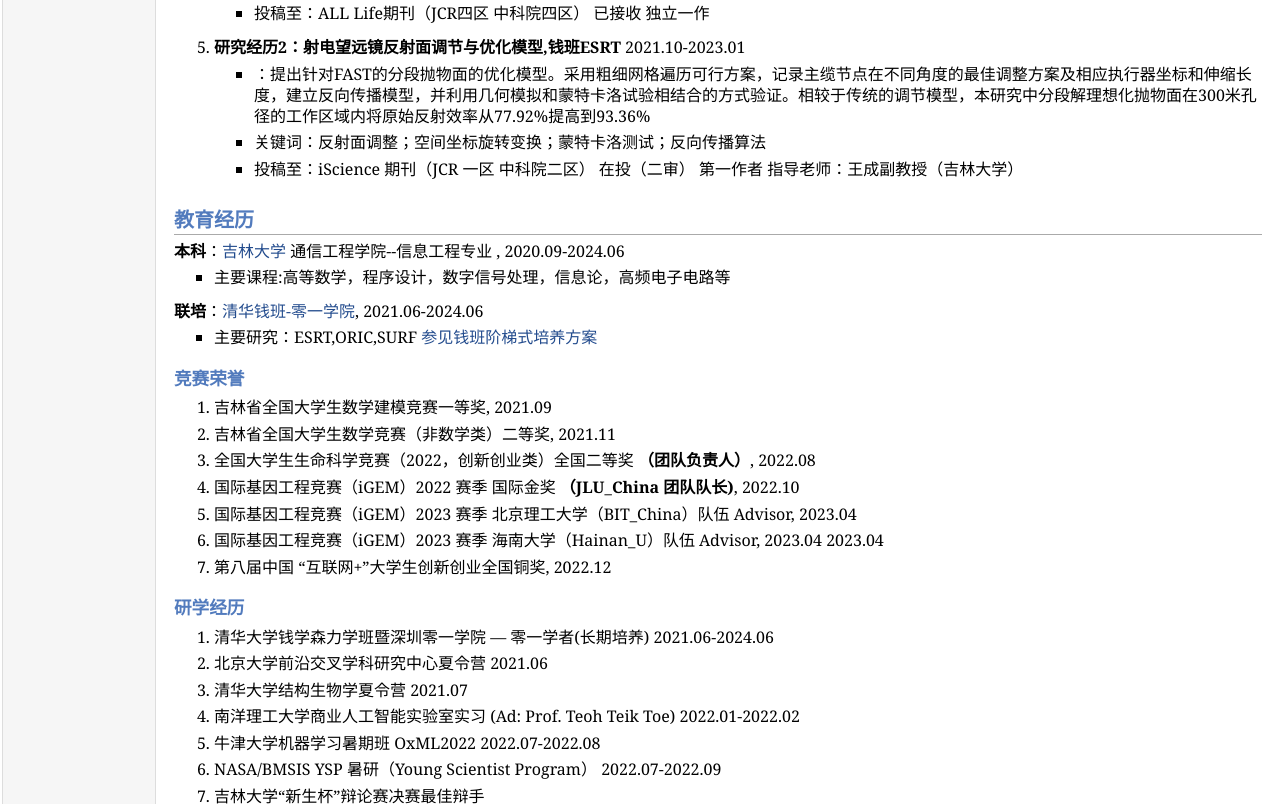
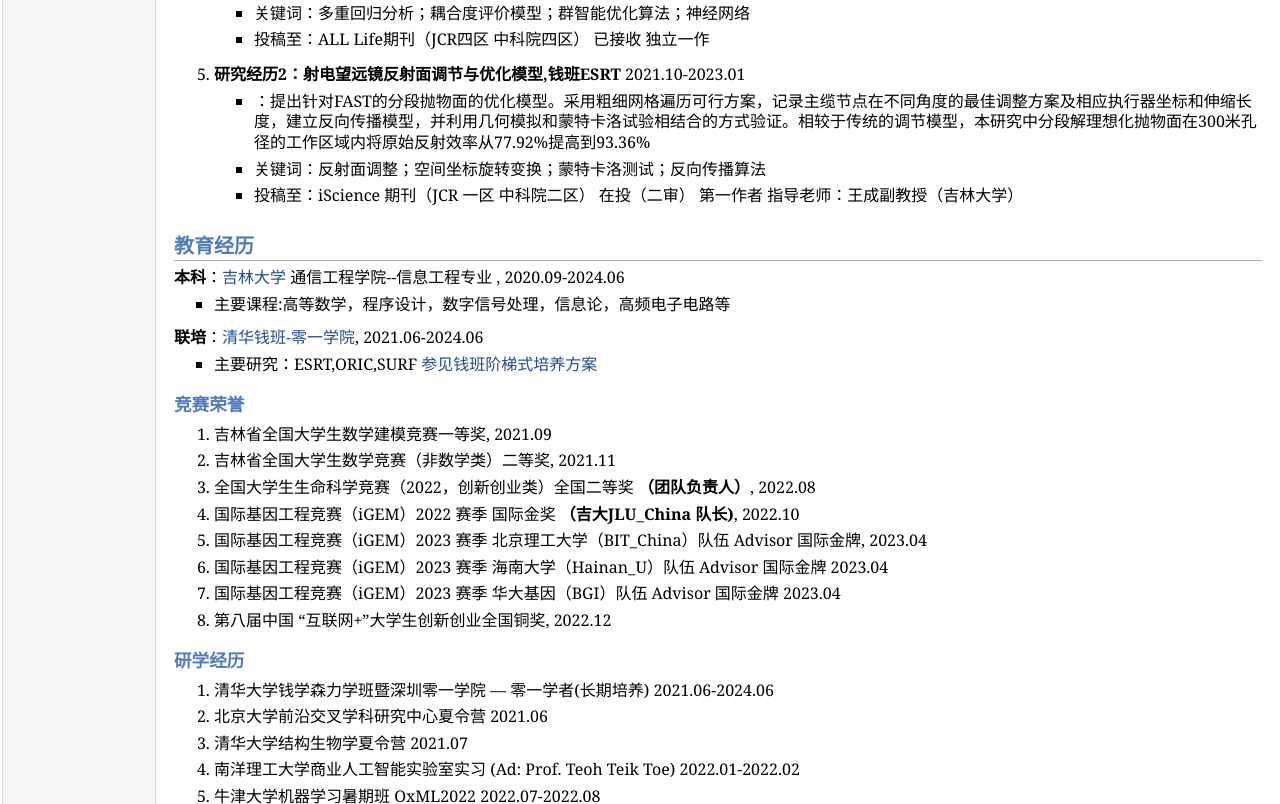
Before and after one commit to JLU-WangXu/JLU-WangXu.github.io, a plain HTML site: page index.html in a window 1280 px wide. Shown: the part 1816-2620 px from the top of the page. Drawn offline with Linux system fonts and the light colour scheme.

Commit message:
Update index.html

```diff
--- a/index.html
+++ b/index.html
@@ -54,6 +54,7 @@ E-mail: <a href="mailto:jlu_wangxu@163.com">jlu_wangxu@163.com</a><br />
 </li>
 <li><p>机器学习与启发式算法</p>
 </li>
+<li><p>抗体蛋白设计与大语言模型</p>
 </ul>
 <!-- <h3>当前工作</h3>
 <ul>
@@ -79,7 +80,7 @@ E-mail: <a href="mailto:jlu_wangxu@163.com">jlu_wangxu@163.com</a><br />
 <li><p> <b>Wang, X.*</b>, Zhang, H., Liu, Z., He, R., & Wang, Z. (2021). "Intelligent Medical System of Unmanned Pharmacy Based on Internet Plus." <i>In 2021 International Conference on Networking, Communications and Information Technology (NetCIT) (87-91). IEEE.</i> <b>（EI；First author）</b>[<a href="pub/EI.pdf">pdf</a>]</p>
 </li>
 </ol>
-<p><b>Note</b>: *表示通讯作者</p>
+<p><b>Note</b>: *通讯作者</p>
 <p><a href="https://scholar.google.com.hk/citations?user=7NhyVwEAAAAJ&hl=zh-CN">在Google Scholar的全部文章</a>.</p>
 
 <h3>学术参与</h3>
@@ -166,11 +167,13 @@ E-mail: <a href="mailto:jlu_wangxu@163.com">jlu_wangxu@163.com</a><br />
 </li>
 <li><p>全国大学生生命科学竞赛（2022，创新创业类）全国二等奖 <b>（团队负责人）</b>, 2022.08</p>
 </li>
-<li><p>国际基因工程竞赛（iGEM）2022 赛季 国际金奖 <b>（JLU_China 团队队长)</b>, 2022.10</p>
+<li><p>国际基因工程竞赛（iGEM）2022 赛季 国际金奖 <b>（吉大JLU_China 队长)</b>, 2022.10</p>
 </li>
-<li><p>国际基因工程竞赛（iGEM）2023 赛季 北京理工大学（BIT_China）队伍 Advisor, 2023.04</p>
+<li><p>国际基因工程竞赛（iGEM）2023 赛季 北京理工大学（BIT_China）队伍 Advisor 国际金牌, 2023.04</p>
 </li>
-<li><p>国际基因工程竞赛（iGEM）2023 赛季 海南大学（Hainan_U）队伍 Advisor, 2023.04 2023.04</p>
+<li><p>国际基因工程竞赛（iGEM）2023 赛季 海南大学（Hainan_U）队伍 Advisor 国际金牌 2023.04</p>
+</li>
+<li><p>国际基因工程竞赛（iGEM）2023 赛季 华大基因（BGI）队伍 Advisor 国际金牌 2023.04</p>
 </li>
 <li><p>第八届中国 “互联网+”大学生创新创业全国铜奖, 2022.12</p>
 </li>
```
